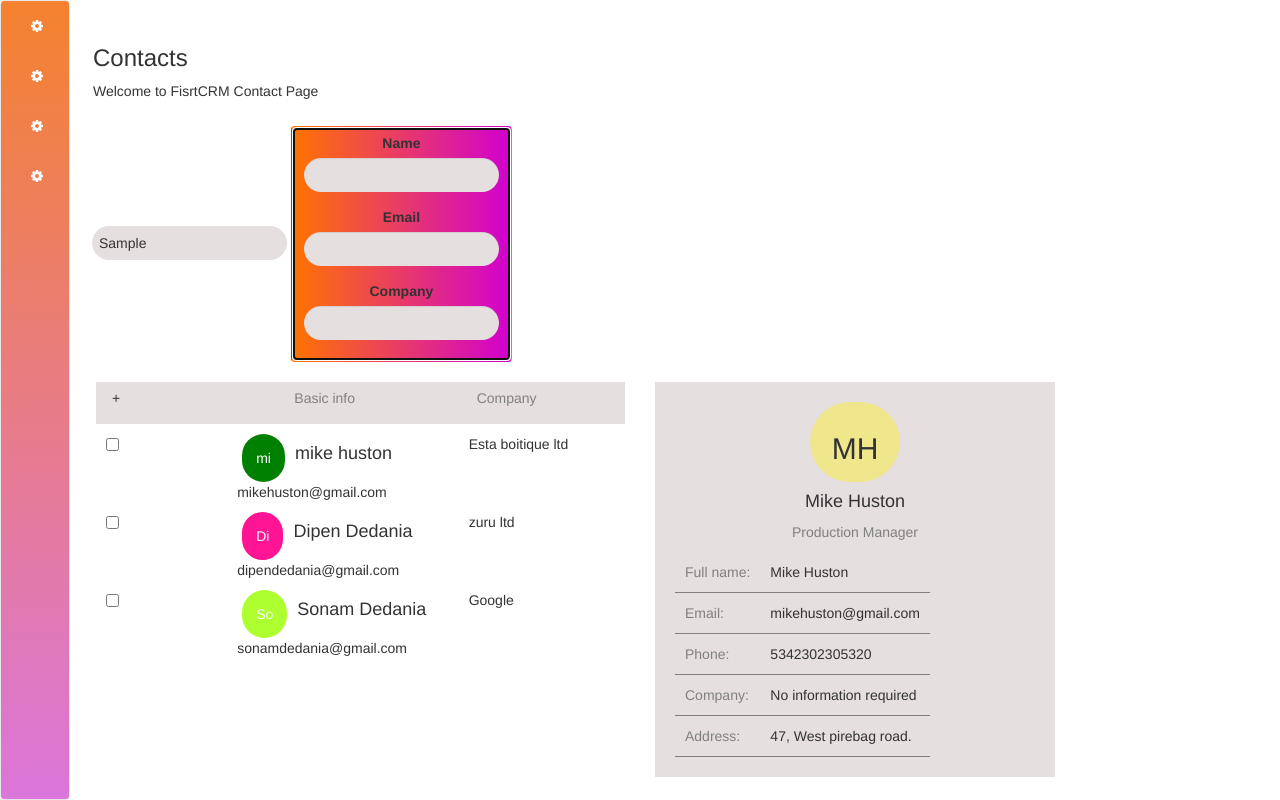
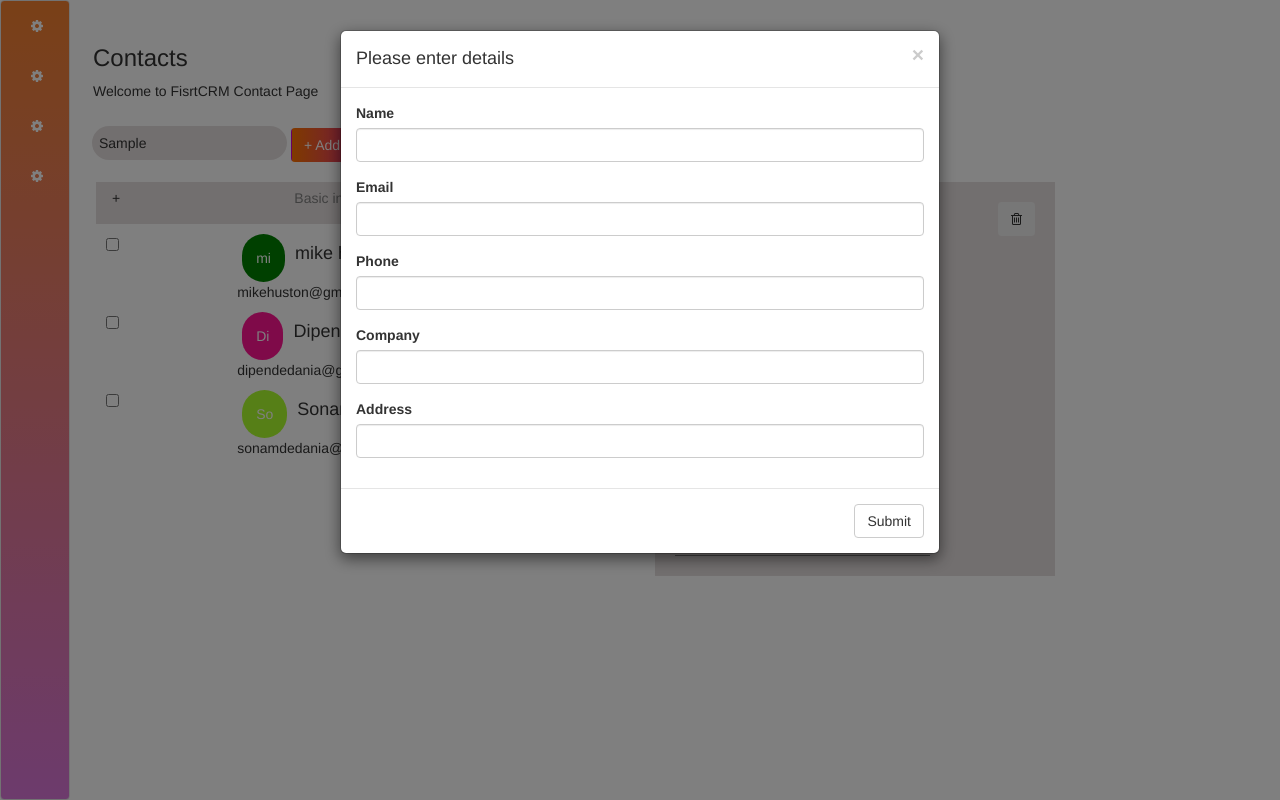
Before and after one commit to sonam-dedania/contact-list, a plain HTML site: page index.html in a window 1280 px wide. Both pictures are taken after typing "Sample" into the empty fields and a click on the button "+ Add Contact". Drawn offline with nearby package versions, Linux system fonts and the light colour scheme.

Commit message:
delete/add contact from list

```diff
--- a/index.css
+++ b/index.css
@@ -14,6 +14,19 @@ background: -moz-linear-gradient(left,  #ff7400 0%, #d100d1 100%); /* FF3.6-15 *
 background: -webkit-linear-gradient(left,  #ff7400 0%,#d100d1 100%); /* Chrome10-25,Safari5.1-6 */
 background: linear-gradient(to right,  #ff7400 0%,#d100d1 100%); /* W3C, IE10+, FF16+, Chrome26+, Opera12+, Safari7+ */
 filter: progid:DXImageTransform.Microsoft.gradient( startColorstr='#ff7400', endColorstr='#d100d1',GradientType=1 ); /* IE6-9 */
+}
+.add-contact-btn:hover
+{
+    color: #ffffff;
+}
+.add-contact-btn:focus
+{
+    outline: none;
+    color: #ffffff;
+}
+.delete-btn
+{
+    float:right;
 }
 .nav-background
 {
--- a/index.html
+++ b/index.html
@@ -31,8 +31,52 @@
     </div>
     <div class="contact1">
         <input type="name" placeholder="Search contact" id="search">
-        <button class="btn add-contact-btn" id="add-contact" onclick="addContactInfo()">+ Add Contact</button>
+        <button class="btn add-contact-btn" id="add-contact" data-toggle="modal" data-target="#myModal">+ Add
+            Contact</button>
     </div>
+
+    <div id="myModal" class="modal fade" role="dialog">
+        <div class="modal-dialog">
+
+            <!-- Modal content-->
+            <div class="modal-content">
+                <div class="modal-header">
+                    <button type="button" class="close" data-dismiss="modal">&times;</button>
+                    <h4 class="modal-title">Please enter details</h4>
+                </div>
+                <div class="modal-body">
+                    <form>
+                        <div class="form-group">
+                            <label for="name">Name</label>
+                            <input type="text" class="form-control" id="name1">
+                        </div>
+                        <div class="form-group">
+                            <label for="email">Email</label>
+                            <input type="email" class="form-control" id="email1">
+                        </div>
+                        <div class="form-group">
+                            <label for="phone">Phone</label>
+                            <input type="number" class="form-control" id="phone1">
+                        </div>
+                        <div class="form-group">
+                            <label for="company">Company</label>
+                            <input type="text" class="form-control" id="company1">
+                        </div>
+                        <div class="form-group">
+                            <label for="address">Address</label>
+                            <input type="text" class="form-control" id="address1">
+                        </div>
+                    </form>
+                </div>
+                <div class="modal-footer">
+                    <button type="button" class="btn btn-default" data-dismiss="modal"
+                        onClick="addContact()">Submit</button>
+                </div>
+            </div>
+
+        </div>
+    </div>
+
     <div class="contact-info">
         <div class="row">
             <div class="col-lg-6">
@@ -56,6 +100,8 @@
             <div class="col-lg-6">
                 <div class="details">
                     <div class="center">
+                        <button class="btn delete-btn" onClick="deleteContact()"><i class="fa fa-trash-o"
+                                aria-hidden="true"></i></button>
                         <div class="yellow">
                             <h2>MH</h2>
                         </div>
@@ -87,7 +133,6 @@
                 </div>
             </div>
         </div>
-    </div>
 
 </body>
 
--- a/index.js
+++ b/index.js
@@ -30,46 +30,38 @@ let api = [{
     phoneno: "2329330239",
 }];
 
-
-function addContactInfo() {
-    let formData = "";
+function addContact() {
     let name1 = "";
     let email1 = "";
     let company1 = "";
-
-    formData += '<form>';
-    formData += '       <div class="form-group">';
-    formData += '<label for="name">Name</label>';
-    formData += '<input type="name" class="form-control" id="name1">';
-    formData += '</div>';
-    formData += '<div class="form-group">';
-    formData += '    <label for="email">Email</label>';
-    formData += '    <input type="email" class="form-control" id="email1">';
-    formData += '</div>';
-    formData += '    <div class="form-group">';
-    formData += '        <label for="company">Company</label>';
-    formData += '        <input type="text" class="form-control" id="company1">';
-    formData += '</div>';
-    formData += '</form>';
-
-    alert($('#add-contact').html(formData));
+    let phone1 = "";
+    let address1 = "";
 
     name1 = $('#name1').val();
     email1 = $('#email1').val();
     company1 = $('#company1').val();
+    phone1 = $('#phone1').val();
+    address1 = $('#address1').val();
 
-}
-
-function addContact() {
     let newContact = {
-        name: "name1", //$('#search').val(),
-        email: "email1",
-        company: "company1",
+        name: name1, //$('#search').val(),
+        email: email1,
+        company: company1,
+        phone: phone1,
+        address: address1,
     };
     api.push(newContact);
     displayContact();
 }
-
+function deleteContact() {
+    alert("dsdjsa");
+    for (let i = 0; i < api.length; i++) {
+        if (api[i].name == $('#name').html()) {
+            api.splice(i, 1);
+        }
+    }
+    displayContact();
+}
 function updateInfo(k) {
     $('#name').html(api[k].name);
     $('#fullname').html(api[k].name);
```
